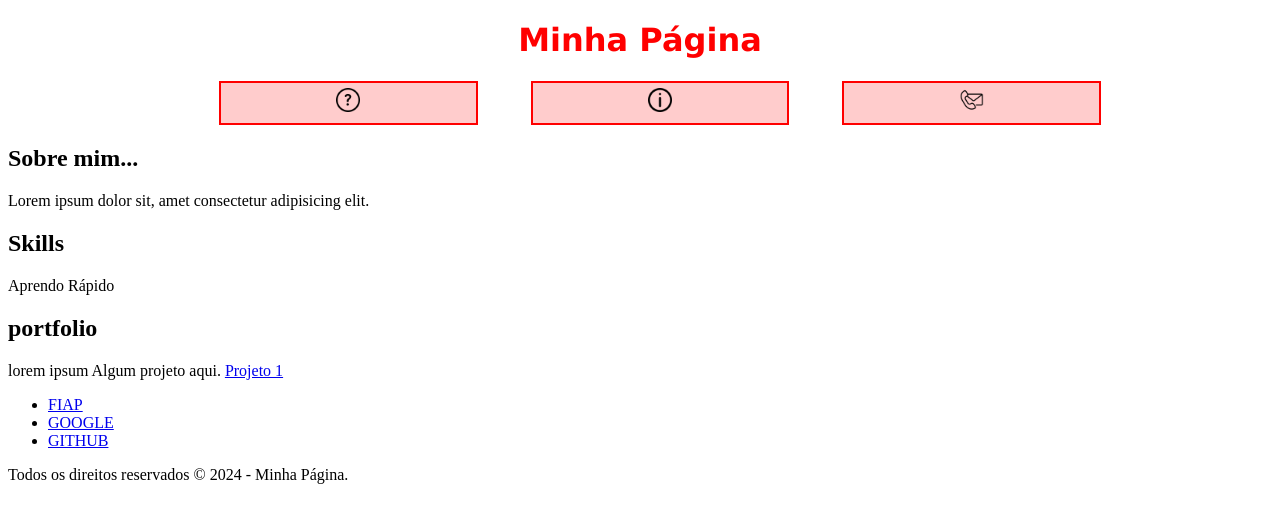
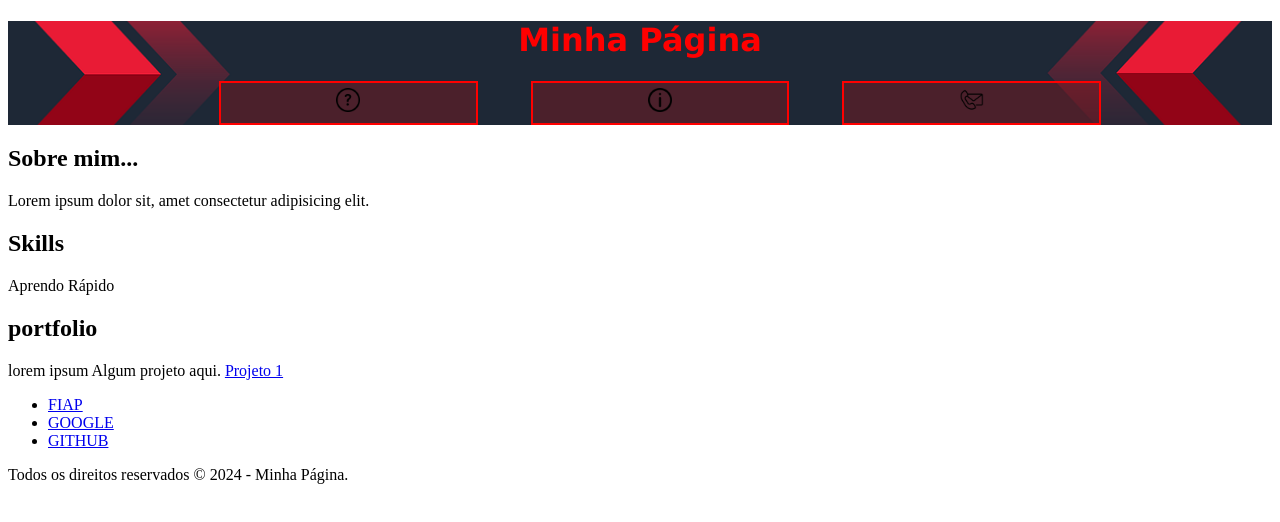
Before and after one commit to EduardoEinsfeldt/projeto-inicial, a plain HTML site: page index.html in a window 1280 px wide. Drawn offline with Linux system fonts and the light colour scheme.

Commit message:
Adicionado banner para background dos icônes.

```diff
--- a/css/estilo.css
+++ b/css/estilo.css
@@ -13,6 +13,14 @@
         color:red ;
         text-align: center;
     }
+
+    #cabecalho{
+        background-image: url("../img/img-banner-1280×640.png");
+        background-repeat: no-repeat;
+        background-size:cover;
+        background-position: center;
+    }
+
         /*seletores de classe*/
     .link {
         font-size: 24px;
```
Also changed, not shown: img/img-banner-1280×640.png (added). Lines whose indentation alone changed are shown as unchanged.
